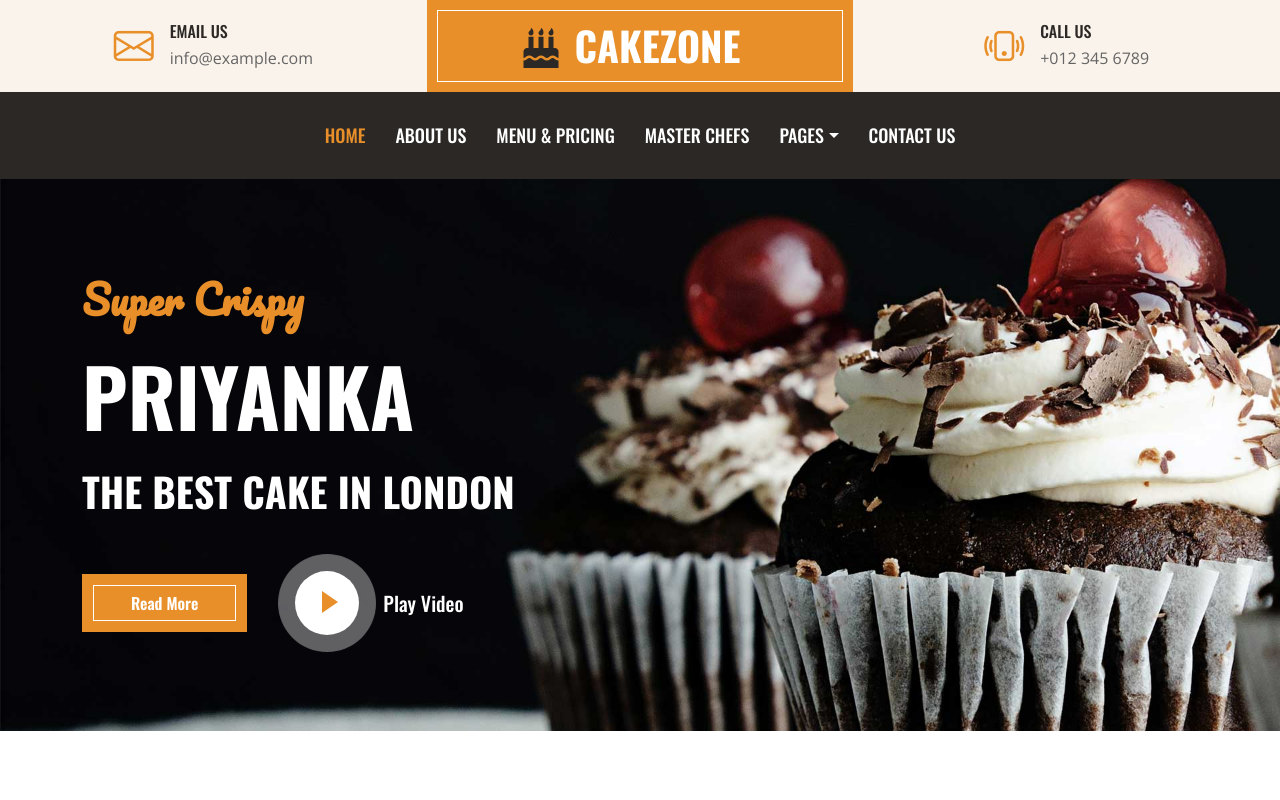
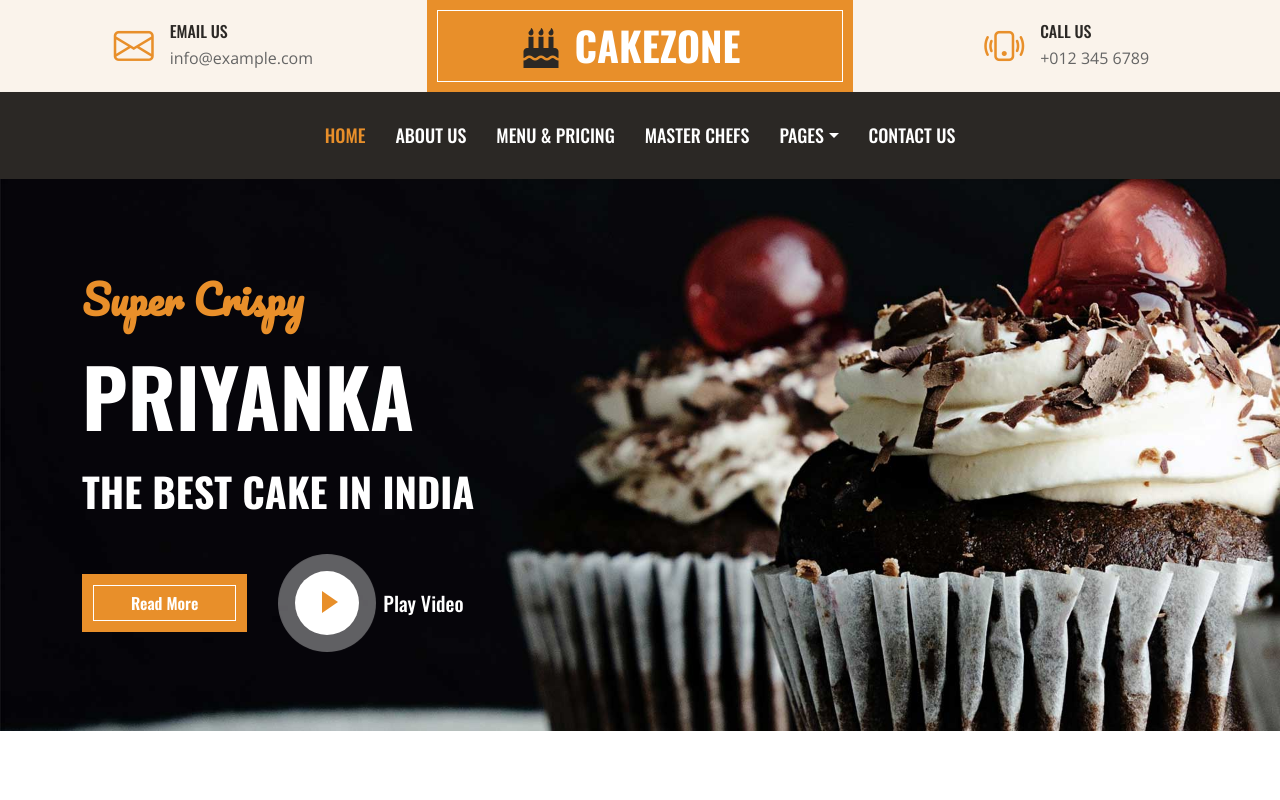
Before and after one commit to Priyanka-Raichan/Jet, a plain HTML site: page index.html in a window 1280 px wide. Shown: the top 800 px of the page. Drawn offline with nearby package versions, Linux system fonts and the light colour scheme.

Commit message:
name again changed

```diff
--- a/index.html
+++ b/index.html
@@ -99,7 +99,7 @@
                 <div class="col-lg-8 text-center text-lg-start">
                     <h1 class="font-secondary text-primary mb-4">Super Crispy</h1>
                     <h1 class="display-1 text-uppercase text-white mb-4">priyanka</h1>
-                    <h1 class="text-uppercase text-white">The Best Cake In London</h1>
+                    <h1 class="text-uppercase text-white">The Best Cake In india</h1>
                     <div class="d-flex align-items-center justify-content-center justify-content-lg-start pt-5">
                         <a href="" class="btn btn-primary border-inner py-3 px-5 me-5">Read More</a>
                         <button type="button" class="btn-play" data-bs-toggle="modal"
```
